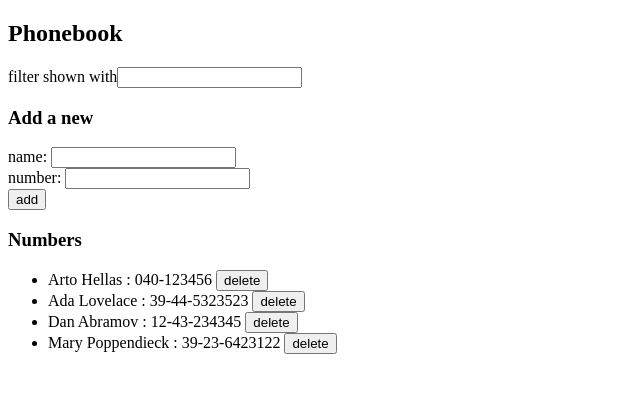
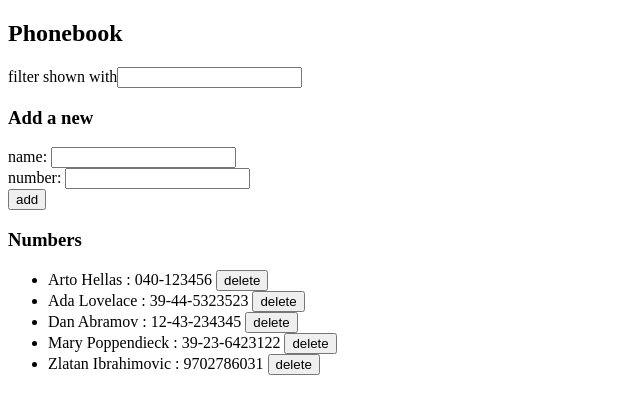
Before and after one commit to 1bsilver/fso, a React (Create React App) app in the folder part2/phonebook/: page / in a window 1280 px wide. Shown: the top 414 px of the page, without its empty margins (0-640 px from the left). Built offline with nearby package versions, Linux system fonts and the light colour scheme; data requests are answered from the project's data file.

Commit message:
Exercise 2.18
Added an option to update the number for an existing entry!

```diff
--- a/part2/phonebook/db.json
+++ b/part2/phonebook/db.json
@@ -19,6 +19,11 @@
       "name": "Mary Poppendieck",
       "number": "39-23-6423122",
       "id": 4
+    },
+    {
+      "name": "Zlatan Ibrahimovic",
+      "number": "9702786031",
+      "id": 5
     }
   ]
 }
--- a/part2/phonebook/src/App.js
+++ b/part2/phonebook/src/App.js
@@ -11,13 +11,32 @@ const App = () => {
   const [filter, setFilter] = useState("");
 
   const names = persons.map((person) => person.name);
+  const numbers = persons.map(person => person.number)
 
   const addButton = (event) => {
     event.preventDefault();
-    if (names.includes(newName)) {
+    if (names.includes(newName) && numbers.includes(newNumber)) {
       alert(`${newName} is already added to the phonebook`);
       // console.log('includes already')
-    } else {
+    }
+    else if (names.includes(newName)) {
+     if (window.confirm(`${newName} already exists. Would you like to update the number for it`)) {
+       const person = persons.find(n => n.name === newName)
+       const newObject = {
+         ...person,
+         number: newNumber
+       };
+        personServices
+        .update(newObject,person.id)
+        .then(returnedPerson => {
+          // console.log(person.id)
+          setPersons(persons.map(per => per.id !== Number(person.id) ? per : returnedPerson));
+          setNewName("");
+          setNewNumber("");
+        })
+      }
+    }
+    else {
       const NameObject = {
         name: newName,
         number: newNumber,
@@ -31,7 +50,6 @@ const App = () => {
           setNewNumber("");
 
         })
-
     }
   };
 
--- a/part2/phonebook/src/services/persons.js
+++ b/part2/phonebook/src/services/persons.js
@@ -16,8 +16,14 @@ const remove = id => {
     return request.then(response => response.data)
 }
 
+const update = (newObject,id) => {
+    const request = axios.put(`${baseUrl}/${id}`, newObject)
+    return request.then(response => response.data)
+}
+
 export default {
     getAll,
     create,
-    remove
+    remove,
+    update
 }
```
